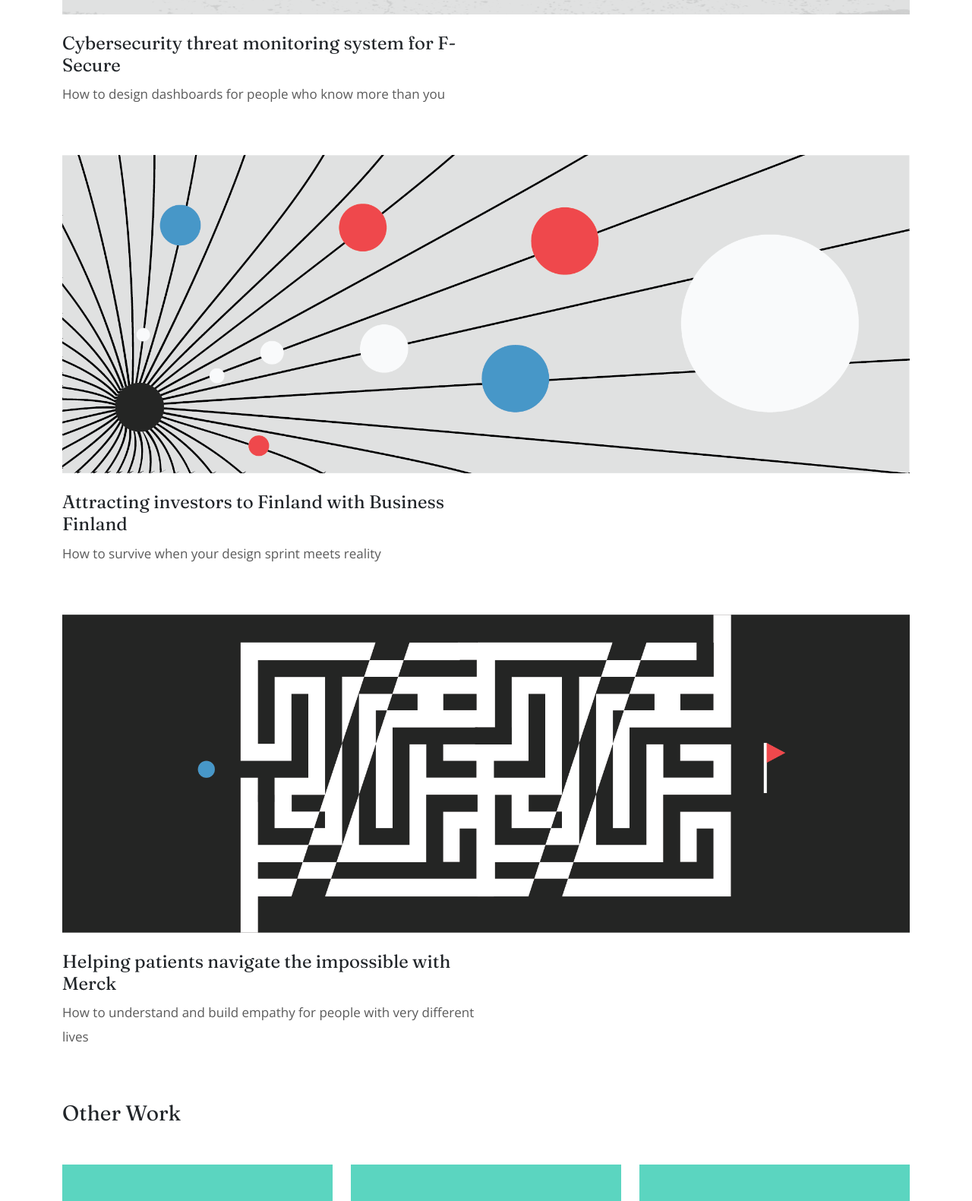
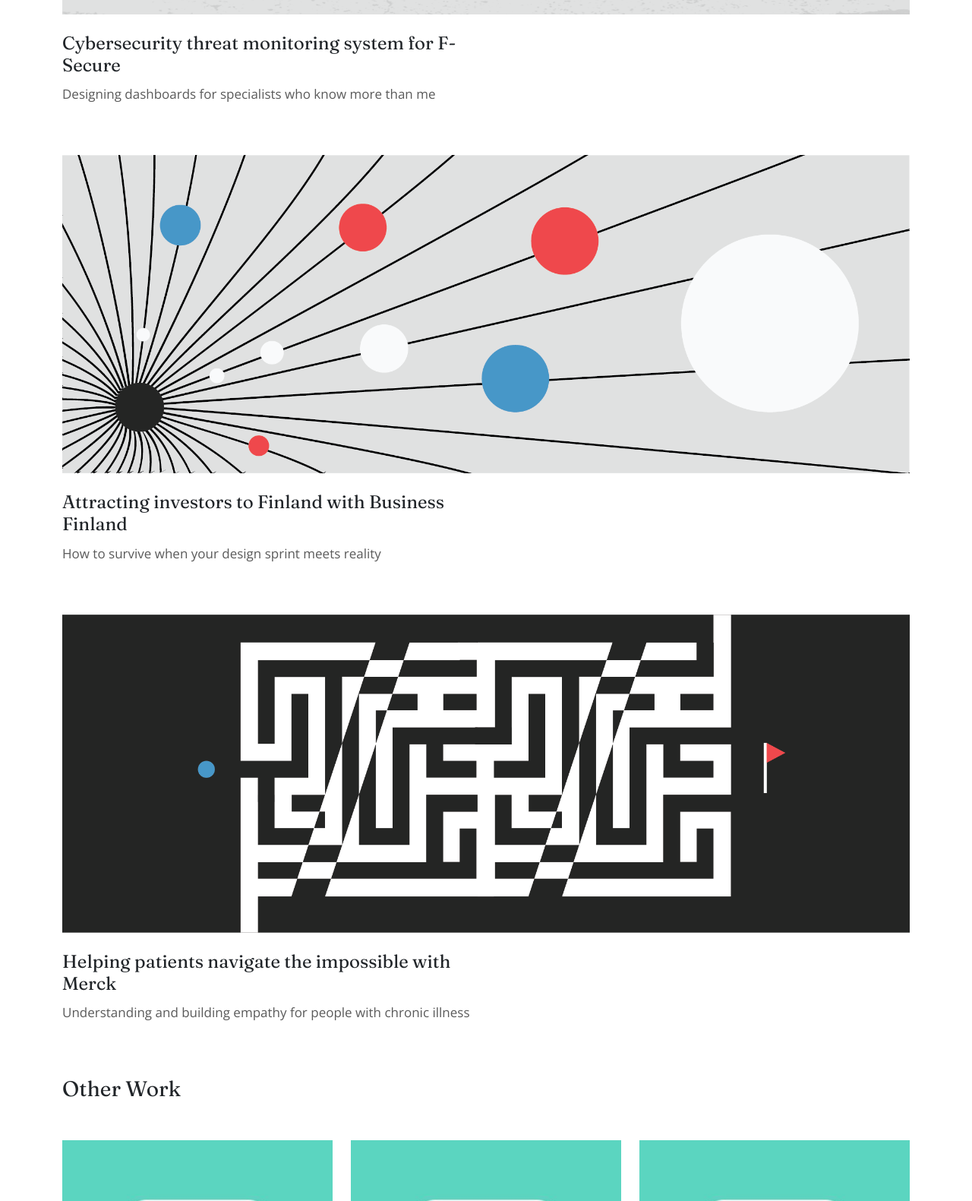
Before and after one commit to mchitrak/mchitrak.github.io, a website: page index.html in a window 1280 px wide. Shown: the part 1408-2989 px from the top of the page at 76% size. Drawn offline with nearby package versions, Linux system fonts and the light colour scheme.

Commit message:
Url change

```diff
--- a/index.html
+++ b/index.html
@@ -28,7 +28,7 @@
 
  <nav class="navbar navbar-light navbar-expand-lg" style="background-color: #fff;">
   <div class="container">
-    <a class="navbar-brand" href="index.html">
+    <a class="navbar-brand" href="/">
       <img src="images/ux-design.svg" alt="" width="28" height="28" class="d-inline-block align-top"> Chitrak Mitra
     </a>
     <button class="navbar-toggler" type="button" data-bs-toggle="collapse" data-bs-target="#navbarNavDropdown" aria-controls="navbarNavDropdown" aria-expanded="false" aria-label="Toggle navigation">
@@ -128,7 +128,7 @@
        </a>
        <div class="col-md-6 mt-4">
         <h4>Cybersecurity threat monitoring system for F-Secure</h4>
-        <p>How to design dashboards for people who know more than you</p>
+        <p>Designing dashboards for specialists who know more than me</p>
       </div>
 
       <a class="mt-5" href="https://www.tutorialspoint.com/" target="_self">
@@ -144,7 +144,7 @@
       </a>
       <div class="col-md-6 mt-4">
         <h4>Helping patients navigate the impossible with Merck</h4>
-        <p>How to understand and build empathy for people with very different lives</p>
+        <p>Understanding and building empathy for people with chronic illness</p>
       </div>
 
         </div>
```
Also changed, not shown: sanoma.html (+1 -1 lines).
